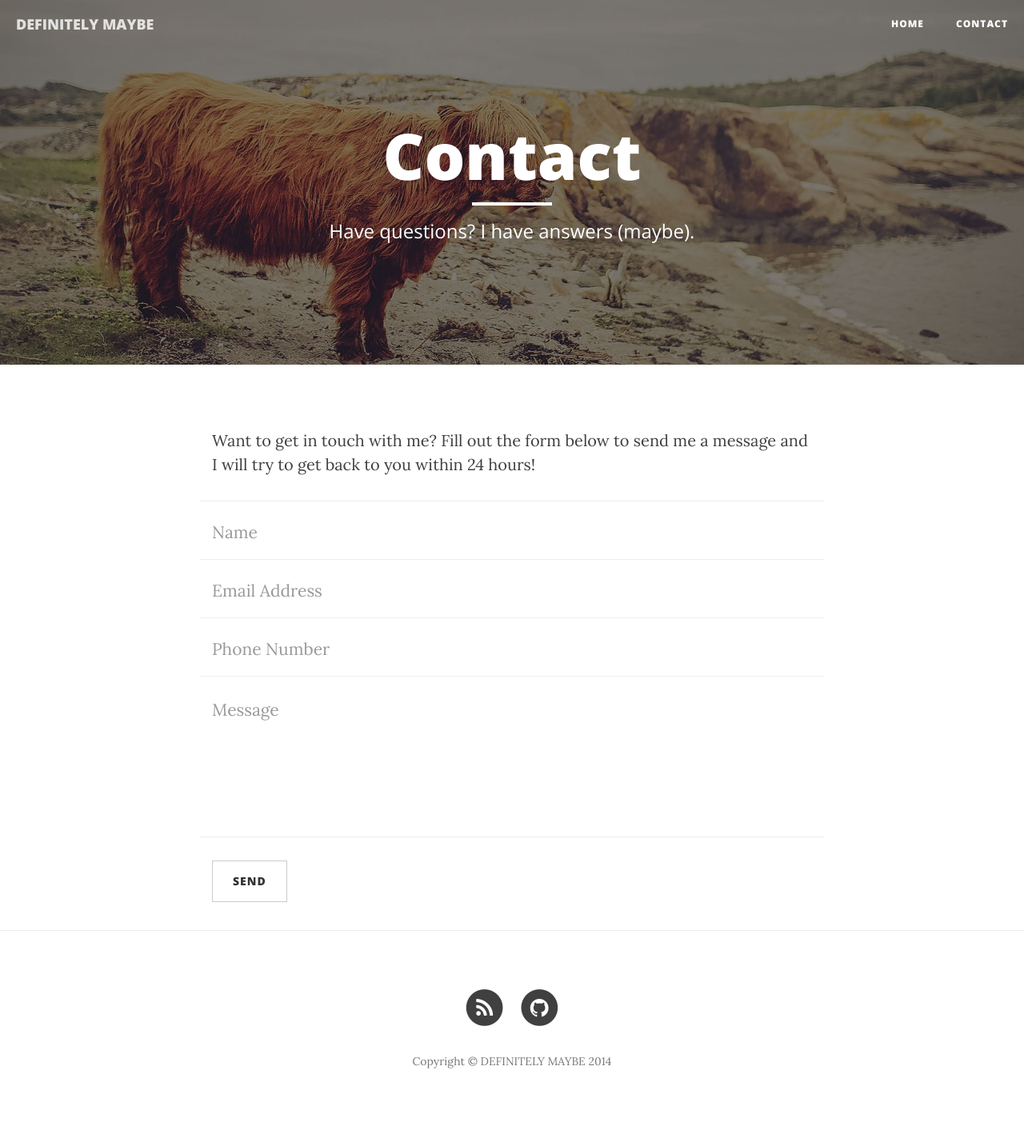
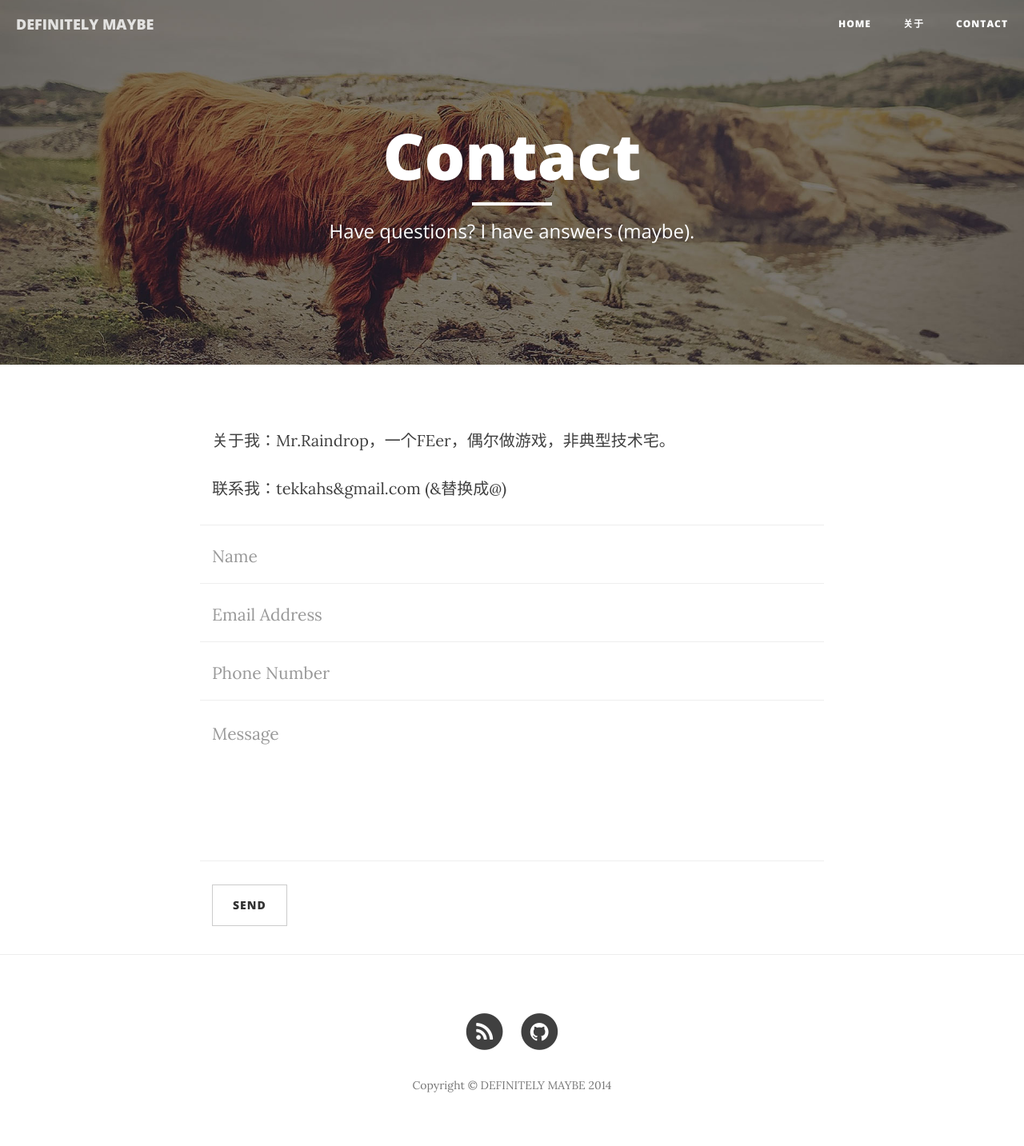
Before and after one commit to MrRaindrop/MrRaindrop.github.io, a Jekyll site: the page built from contact.html, in a window 1280 px wide. Shown: the whole page at 80% size. Built offline with Jekyll 4.4.1, drawn with Linux system fonts in a browser that asks for light colours; nearby versions of some CDN libraries; before the commit the page ends 1403 px from its top, so only the background shows below that.

Commit message:
mod contact

```diff
--- a/_config.yml
+++ b/_config.yml
@@ -5,7 +5,7 @@ description: "Mr.Raindrop's Tech Memo."
 baseurl: ""
 encoding: "utf-8"
 url: "http://mrraindrop.com"
-github_username: Mr.Raindrop
+github_username: MrRaindrop
 
 # Build settings
 markdown: kramdown
--- a/contact.html
+++ b/contact.html
@@ -5,7 +5,8 @@ description: "Have questions? I have answers (maybe)."
 header-img: "/img/contact-bg.jpg"
 ---
 
-<p>Want to get in touch with me? Fill out the form below to send me a message and I will try to get back to you within 24 hours!</p>
+<p>关于我：Mr.Raindrop，一个FEer，偶尔做游戏，非典型技术宅。</p>
+<p>联系我：tekkahs&gmail.com (&替换成@)</p>
 <!-- Contact Form - Enter your email address on line 19 of the mail/contact_me.php file to make this form work. -->
 <!-- WARNING: Some web hosts do not allow emails to be sent through forms to common mail hosts like Gmail or Yahoo. It's recommended that you use a private domain email address! -->
 <!-- NOTE: To use the contact form, your site must be on a live web host with PHP! The form will not work locally! -->
```
Also changed, not shown: about.md (added, +10 -0 lines), 1 other file.
